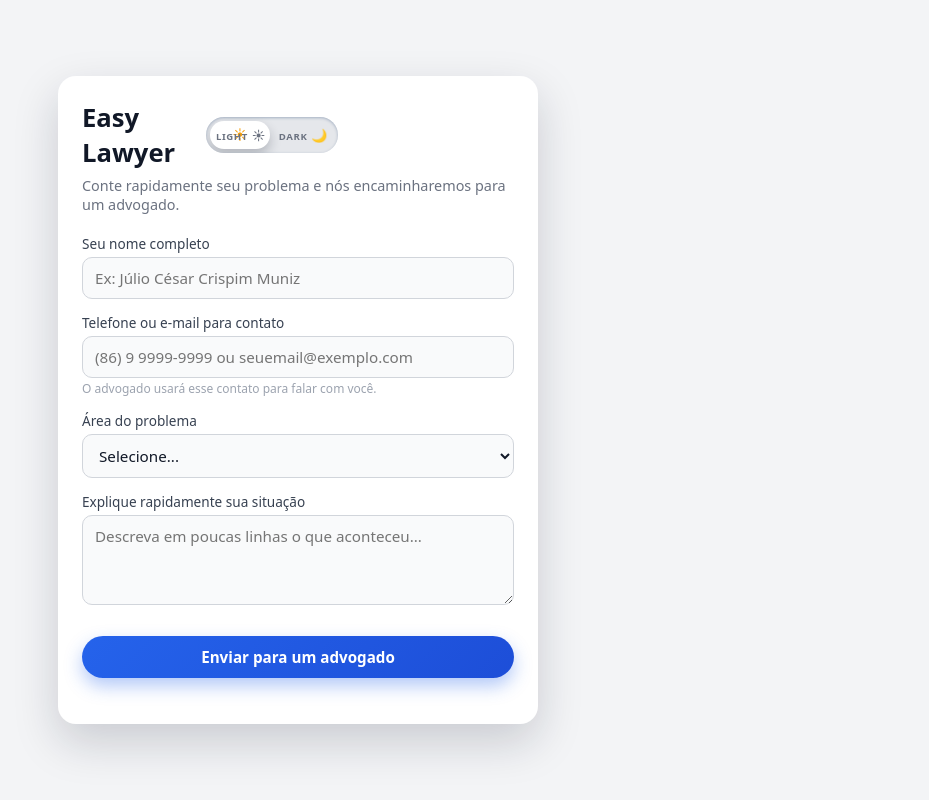
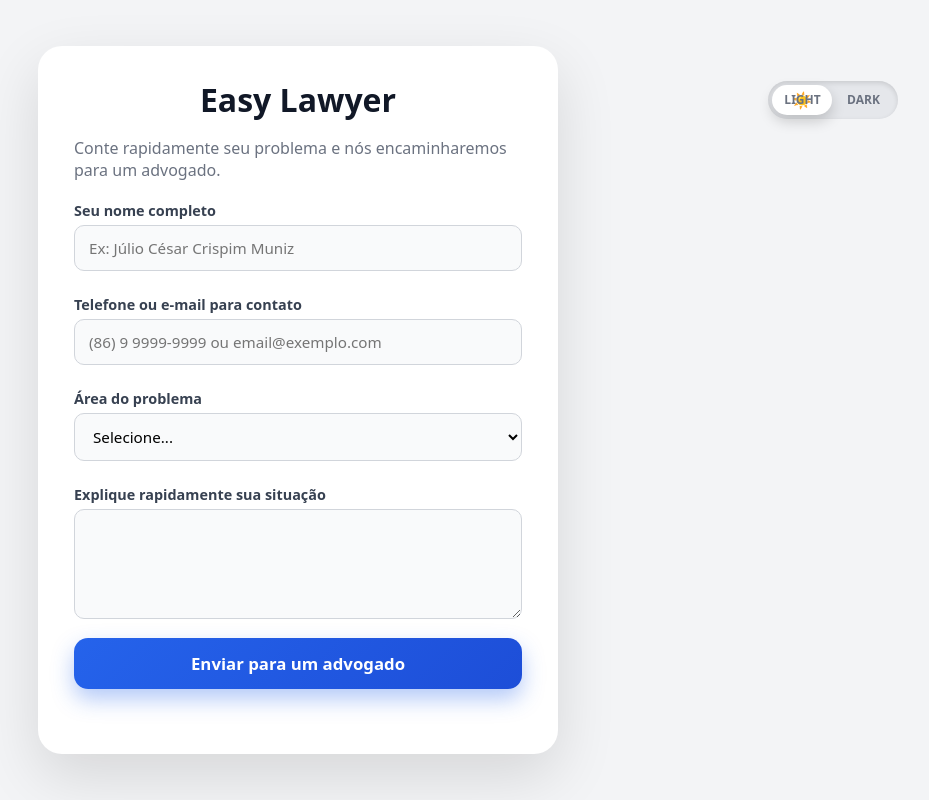
Before and after one commit to Olhaodesigner/jus-flow, a website: page public/index.html in a window 1280 px wide. Shown: the whole page, without its empty margins (342-1271 px from the left). Drawn offline with Linux system fonts and the light colour scheme.

Commit message:
Update index.html

```diff
--- a/public/index.html
+++ b/public/index.html
@@ -2,12 +2,13 @@
 <html lang="pt-BR">
 <head>
   <meta charset="UTF-8" />
-  <title>Easy Lawyer - Conecte-se a um advogado</title>
+  <title>Easy Lawyer</title>
   <meta name="viewport" content="width=device-width, initial-scale=1" />
+
   <style>
     * {
       box-sizing: border-box;
-      font-family: system-ui, -apple-system, BlinkMacSystemFont, "Segoe UI", sans-serif;
+      font-family: system-ui, -apple-system, BlinkMacSystemFont;
     }
 
     body {
@@ -15,414 +16,278 @@
       padding: 0;
       min-height: 100vh;
       display: flex;
+      justify-content: center;
       align-items: center;
-      justify-content: center;
       background: #f3f4f6;
-      transition: background 0.2s ease, color 0.2s ease;
+      transition: background .2s, color .2s;
     }
 
     .card {
-      background: #ffffff;
       width: 100%;
-      max-width: 480px;
-      padding: 24px 24px 20px;
-      border-radius: 18px;
-      box-shadow: 0 18px 45px rgba(15, 23, 42, 0.18);
-      transition: background 0.2s ease, box-shadow 0.2s ease;
+      max-width: 520px;
+      background: #fff;
+      padding: 32px 36px;
+      border-radius: 24px;
+      box-shadow: 0 22px 60px rgba(0,0,0,0.12);
     }
 
+    /* ---------- CABEÇALHO ---------- */
+
     .header {
+      width: 100%;
       display: flex;
+      justify-content: space-between;
       align-items: center;
-      justify-content: space-between;
-      gap: 12px;
-      margin-bottom: 6px;
+      margin-bottom: 10px;
     }
 
     .logo {
+      text-align: center;
+      flex-grow: 1;
+      font-size: 2rem;
       font-weight: 800;
-      font-size: 1.6rem;
       color: #111827;
     }
 
-    .subtitle {
-      text-align: left;
-      font-size: 0.9rem;
-      color: #6b7280;
-      margin-bottom: 20px;
+    /* ---------- TOGGLE PROFISSIONAL ---------- */
+
+    .toggle-container {
+      width: 130px;
+      height: 38px;
+      background: #e5e7eb;
+      border-radius: 40px;
+      padding: 4px;
+      display: flex;
+      justify-content: space-between;
+      align-items: center;
+      position: relative;
+      box-shadow: inset 0 2px 5px rgba(0,0,0,0.12);
+      cursor: pointer;
+      user-select: none;
     }
 
-    label {
-      display: block;
-      font-size: 0.85rem;
-      color: #374151;
-      margin-bottom: 4px;
-      font-weight: 500;
+    .toggle-label {
+      flex: 1;
+      text-align: center;
+      font-size: 0.75rem;
+      font-weight: 700;
+      color: #6b7280;
+      z-index: 2;
+      pointer-events: none;
     }
 
-    input, select, textarea, button {
-      width: 100%;
-      font-size: 0.95rem;
-    }
-
-    input, select, textarea {
-      padding: 10px 12px;
-      border-radius: 10px;
-      border: 1px solid #d1d5db;
-      outline: none;
-      transition: border-color 0.15s ease, box-shadow 0.15s ease, background-color 0.15s ease;
-      background-color: #f9fafb;
-      color: #111827;
-    }
-
-    input:focus, select:focus, textarea:focus {
-      border-color: #2563eb;
-      box-shadow: 0 0 0 1px #2563eb22;
-      background-color: #ffffff;
-    }
-
-    textarea {
-      resize: vertical;
-      min-height: 90px;
-    }
-
-    .field {
-      margin-bottom: 14px;
-    }
-
-    .helper {
-      font-size: 0.75rem;
-      color: #9ca3af;
-      margin-top: 2px;
-    }
-
-    .btn {
-      margin-top: 12px;
-      border: none;
-      border-radius: 999px;
-      padding: 11px 16px;
-      font-weight: 600;
-      cursor: pointer;
-      background: linear-gradient(135deg, #2563eb, #1d4ed8);
-      color: #ffffff;
-      display: inline-flex;
-      align-items: center;
-      justify-content: center;
-      gap: 6px;
-      transition: background 0.15s ease, transform 0.05s ease, box-shadow 0.15s ease;
-      box-shadow: 0 8px 18px rgba(37, 99, 235, 0.35);
-    }
-
-    .btn:hover {
-      box-shadow: 0 10px 24px rgba(37, 99, 235, 0.4);
-    }
-
-    .btn:active {
-      transform: translateY(1px);
-      box-shadow: 0 5px 14px rgba(37, 99, 235, 0.3);
-    }
-
-    .btn:disabled {
-      opacity: 0.7;
-      cursor: not-allowed;
-      box-shadow: none;
-    }
-
-    .status {
-      margin-top: 10px;
-      font-size: 0.85rem;
-      min-height: 1.2em;
-    }
-
-    .status.error {
-      color: #b91c1c;
-    }
-
-    .status.success {
-      color: #166534;
-    }
-
-    /* ===== Toggle deslizante LIGHT / DARK ===== */
-
-    .theme-toggle-btn {
-      background: none;
-      border: none;
-      padding: 0;
-      cursor: pointer;
-    }
-
-    .theme-switch {
-      width: 132px;
-      height: 36px;
-      border-radius: 999px;
-      background: #e5e7eb;
-      box-shadow: inset 0 1px 3px rgba(148, 163, 184, 0.8);
-      position: relative;
-      display: flex;
-      align-items: center;
-      justify-content: space-between;
-      padding: 0 10px;
-      overflow: hidden;
-    }
-
-    .switch-label {
-      font-size: 0.6rem;
-      font-weight: 700;
-      letter-spacing: 0.06em;
-      text-transform: uppercase;
-      color: #6b7280;
-      z-index: 1;
-      white-space: nowrap;
-    }
-
-    .switch-label span {
-      margin-left: 4px;
-      font-size: 0.8rem;
-    }
-
-    .switch-thumb {
+    .toggle-thumb {
       position: absolute;
       top: 4px;
       left: 4px;
       width: 60px;
-      height: 28px;
-      border-radius: 999px;
-      background: #ffffff;
-      box-shadow: 0 6px 12px rgba(15, 23, 42, 0.24);
+      height: 30px;
+      background: white;
+      border-radius: 40px;
+      box-shadow: 0 6px 14px rgba(0,0,0,0.18);
       display: flex;
+      justify-content: center;
       align-items: center;
-      justify-content: center;
-      font-size: 0.9rem;
-      transition: left 0.22s ease, background 0.22s ease, color 0.22s ease;
-      color: #f59e0b;
+      font-size: 1rem;
+      transition: left .25s ease;
+      z-index: 1;
     }
 
-    /* Modo dark: muda fundo e posição do thumb */
-    body.dark .theme-switch {
-      background: #020617;
-      box-shadow: inset 0 1px 4px rgba(15, 23, 42, 0.85);
+    /* ---------------- FORM ---------------- */
+
+    label {
+      font-size: 0.9rem;
+      font-weight: 600;
+      color: #374151;
     }
 
-    body.dark .switch-label {
-      color: #9ca3af;
+    input, select, textarea {
+      width: 100%;
+      margin-top: 4px;
+      padding: 12px 14px;
+      border-radius: 10px;
+      border: 1px solid #d1d5db;
+      background: #f9fafb;
+      font-size: 0.95rem;
     }
 
-    body.dark .switch-thumb {
-      left: 68px;
-      background: #0b1120;
-      color: #e5e7eb;
+    textarea {
+      min-height: 110px;
+      resize: vertical;
     }
 
-    body.dark .logo {
-      color: #f9fafb;
+    .btn {
+      width: 100%;
+      margin-top: 14px;
+      padding: 14px;
+      font-size: 1.05rem;
+      font-weight: 700;
+      border: none;
+      border-radius: 14px;
+      color: white;
+      background: linear-gradient(135deg, #2563eb, #1d4ed8);
+      cursor: pointer;
+      box-shadow: 0 10px 22px rgba(37,99,235,0.35);
     }
 
-    body.dark .subtitle {
-      color: #9ca3af;
+    .status {
+      margin-top: 12px;
+      font-size: 0.9rem;
+      min-height: 1.3rem;
+    }
+
+    .success { color: #15803d; }
+    .error { color: #b91c1c; }
+
+    /* -------- DARK MODE -------- */
+
+    body.dark {
+      background: #0f172a;
+      color: #e2e8f0;
     }
 
     body.dark .card {
-      background: #020617;
-      box-shadow: 0 18px 45px rgba(15, 23, 42, 0.9);
-      border: 1px solid #1f2937;
+      background: #0b1120;
+      box-shadow: 0 22px 60px rgba(0,0,0,0.6);
     }
 
-    body.dark label {
-      color: #e5e7eb;
-    }
+    body.dark .logo { color: #f8fafc; }
+    body.dark label { color: #e2e8f0; }
 
     body.dark input,
     body.dark select,
     body.dark textarea {
-      background-color: #020617;
-      color: #e5e7eb;
-      border-color: #4b5563;
+      background: #0f172a;
+      border-color: #475569;
+      color: #e2e8f0;
     }
 
-    body.dark input:focus,
-    body.dark select:focus,
-    body.dark textarea:focus {
-      background-color: #020617;
-      border-color: #6366f1;
-      box-shadow: 0 0 0 1px #4f46e522;
+    body.dark .toggle-container {
+      background: #1e293b;
+      box-shadow: inset 0 2px 6px rgba(0,0,0,0.6);
     }
 
-    body.dark .helper {
-      color: #9ca3af;
-    }
-
-    body.dark .status.success {
-      color: #4ade80;
-    }
-
-    body.dark .status.error {
-      color: #fca5a5;
+    body.dark .toggle-thumb {
+      background: #1e293b;
+      color: #f1f5f9;
     }
   </style>
+
 </head>
 <body>
+
   <div class="card">
+
     <div class="header">
+      <!-- BOTÃO À DIREITA -->
+      <div style="width:130px; position:absolute; right:40px;">
+        <div id="themeToggle" class="toggle-container">
+          <div class="toggle-label">LIGHT</div>
+          <div class="toggle-label">DARK</div>
+          <div id="thumb" class="toggle-thumb">☀️</div>
+        </div>
+      </div>
+
       <div class="logo">Easy Lawyer</div>
-
-      <!-- Toggle deslizante -->
-      <button
-        type="button"
-        id="theme-toggle"
-        class="theme-toggle-btn"
-        aria-label="Alternar tema claro/escuro"
-      >
-        <div class="theme-switch">
-          <div class="switch-label">
-            LIGHT<span>☀</span>
-          </div>
-          <div class="switch-label">
-            DARK<span>🌙</span>
-          </div>
-          <div class="switch-thumb">
-            ☀
-          </div>
-        </div>
-      </button>
     </div>
 
-    <div class="subtitle">
+    <p style="margin-bottom: 18px; color:#6b7280;">
       Conte rapidamente seu problema e nós encaminharemos para um advogado.
-    </div>
+    </p>
 
-    <form id="lead-form">
-      <div class="field">
-        <label for="name">Seu nome completo</label>
-        <input type="text" id="name" name="name" required placeholder="Ex: Júlio César Crispim Muniz" />
-      </div>
+    <form id="form">
 
-      <div class="field">
-        <label for="contact">Telefone ou e-mail para contato</label>
-        <input type="text" id="contact" name="contact" required placeholder="(86) 9 9999-9999 ou seuemail@exemplo.com" />
-        <div class="helper">O advogado usará esse contato para falar com você.</div>
-      </div>
+      <label>Seu nome completo</label>
+      <input name="name" required placeholder="Ex: Júlio César Crispim Muniz">
 
-      <div class="field">
-        <label for="area">Área do problema</label>
-        <select id="area" name="area" required>
-          <option value="">Selecione...</option>
-          <option value="Trabalhista">Trabalhista</option>
-          <option value="Previdenciário">Previdenciário</option>
-          <option value="Cível / Contratos">Cível / Contratos</option>
-          <option value="Família e Sucessões">Família e Sucessões</option>
-          <option value="Consumidor">Consumidor</option>
-          <option value="Criminal">Criminal</option>
-          <option value="Outros">Outros</option>
-        </select>
-      </div>
+      <br><br>
 
-      <div class="field">
-        <label for="summary">Explique rapidamente sua situação</label>
-        <textarea id="summary" name="summary" required placeholder="Descreva em poucas linhas o que aconteceu..."></textarea>
-      </div>
+      <label>Telefone ou e-mail para contato</label>
+      <input name="contact" required placeholder="(86) 9 9999-9999 ou email@exemplo.com">
 
-      <button type="submit" class="btn" id="submit-btn">
-        Enviar para um advogado
-      </button>
+      <br><br>
+
+      <label>Área do problema</label>
+      <select name="area" required>
+        <option value="">Selecione...</option>
+        <option>Previdenciário</option>
+        <option>Trabalhista</option>
+        <option>Cível</option>
+        <option>Criminal</option>
+        <option>Consumidor</option>
+      </select>
+
+      <br><br>
+
+      <label>Explique rapidamente sua situação</label>
+      <textarea name="summary" required></textarea>
+
+      <button class="btn">Enviar para um advogado</button>
 
       <div id="status" class="status"></div>
     </form>
   </div>
 
+
   <script>
-    // ===== THEME TOGGLE SLIDER =====
-    const themeToggleBtn = document.getElementById('theme-toggle');
-    const thumb = document.querySelector('.switch-thumb');
+    /* ================== TOGGLE ================== */
 
-    function applyTheme(theme) {
-      if (theme === 'dark') {
+    const toggle = document.getElementById('themeToggle');
+    const thumb  = document.getElementById('thumb');
+
+    function applyMode(mode){
+      if(mode === 'dark'){
         document.body.classList.add('dark');
-        thumb.textContent = '🌙';
+        thumb.style.left = "66px";
+        thumb.textContent = "🌙";
       } else {
         document.body.classList.remove('dark');
-        thumb.textContent = '☀';
+        thumb.style.left = "4px";
+        thumb.textContent = "☀️";
       }
     }
 
-    const savedTheme = localStorage.getItem('easyLawyerTheme') || 'light';
-    applyTheme(savedTheme);
+    let saved = localStorage.getItem("theme") || "light";
+    applyMode(saved);
 
-    themeToggleBtn.addEventListener('click', () => {
-      const current = document.body.classList.contains('dark') ? 'dark' : 'light';
-      const next = current === 'dark' ? 'light' : 'dark';
-      localStorage.setItem('easyLawyerTheme', next);
-      applyTheme(next);
-    });
+    toggle.onclick = () => {
+      saved = saved === "light" ? "dark" : "light";
+      localStorage.setItem("theme", saved);
+      applyMode(saved);
+    };
 
-    // ===== FORM / ENVIO DO LEAD =====
-    const form = document.getElementById('lead-form');
+    /* ================== FORM ================== */
+
+    const form = document.getElementById('form');
     const statusDiv = document.getElementById('status');
-    const submitBtn = document.getElementById('submit-btn');
-    let sending = false;
 
-    function setStatus(message, type) {
-      statusDiv.textContent = message || '';
-      statusDiv.className = 'status';
-      if (type) statusDiv.classList.add(type);
-    }
+    form.onsubmit = async (e) => {
+      e.preventDefault();
+      statusDiv.textContent = "";
 
-    form.addEventListener('submit', async (e) => {
-      e.preventDefault();
-      if (sending) return;
+      const data = Object.fromEntries(new FormData(form));
 
-      const name = form.name.value.trim();
-      const contact = form.contact.value.trim();
-      const area = form.area.value;
-      const summary = form.summary.value.trim();
+      const r = await fetch("/api/leads", {
+        method: "POST",
+        headers: { "Content-Type": "application/json" },
+        body: JSON.stringify(data)
+      });
 
-      if (!name) {
-        return setStatus('Informe seu nome completo.', 'error');
-      }
-      if (!contact) {
-        return setStatus('Informe um telefone ou e-mail válido.', 'error');
-      }
-      if (!area) {
-        return setStatus('Selecione a área do problema.', 'error');
-      }
-      if (!summary) {
-        return setStatus('Explique sua situação.', 'error');
+      const res = await r.json();
+
+      if(!r.ok){
+        statusDiv.textContent = "Erro: " + (res.error || "tente novamente");
+        statusDiv.className = "status error";
+        return;
       }
 
-      sending = true;
-      submitBtn.disabled = true;
-      submitBtn.textContent = 'Enviando...';
-      setStatus('', null);
+      statusDiv.textContent =
+        "E-mail enviado com sucesso! Um advogado especialista entrará em contato em breve. Obrigado por escolher a Easy Lawyer!";
+      statusDiv.className = "status success";
 
-      try {
-        const response = await fetch('/api/leads', {
-          method: 'POST',
-          headers: { 'Content-Type': 'application/json' },
-          body: JSON.stringify({ name, contact, area, summary })
-        });
+      form.reset();
+    };
+  </script>
 
-        const result = await response.json();
-
-        if (!response.ok) {
-          throw new Error(result.error || 'Erro ao enviar.');
-        }
-
-        setStatus(
-          'E-mail enviado com sucesso! Um advogado especialista vai entrar em contato em breve. Obrigado por escolher a Easy Lawyer! 🤝✨',
-          'success'
-        );
-
-        form.reset();
-        submitBtn.textContent = 'Enviado ✅';
-
-      } catch (err) {
-        console.error(err);
-        setStatus(err.message || 'Erro ao enviar o caso. Tente novamente.', 'error');
-        submitBtn.textContent = 'Tentar novamente';
-      } finally {
-        sending = false;
-        submitBtn.disabled = false;
-      }
-    });
-  </script>
 </body>
 </html>
```
